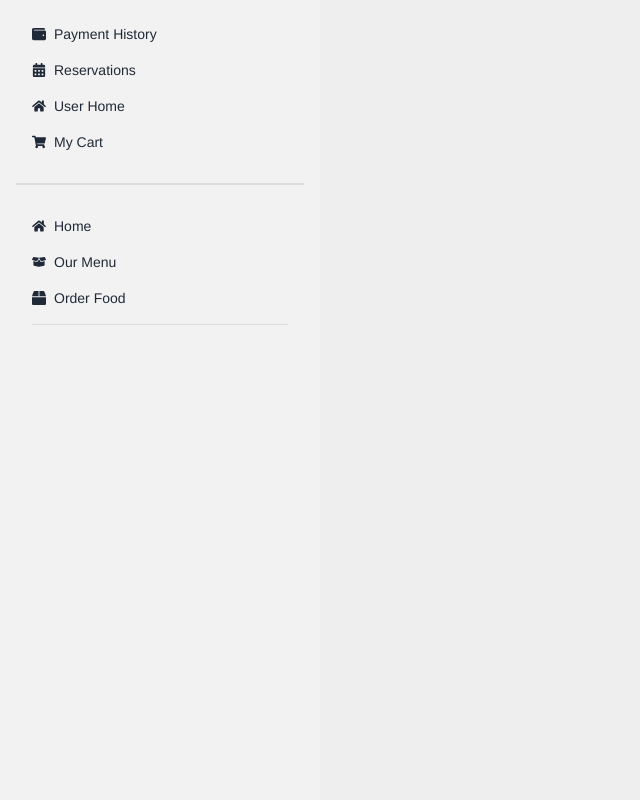
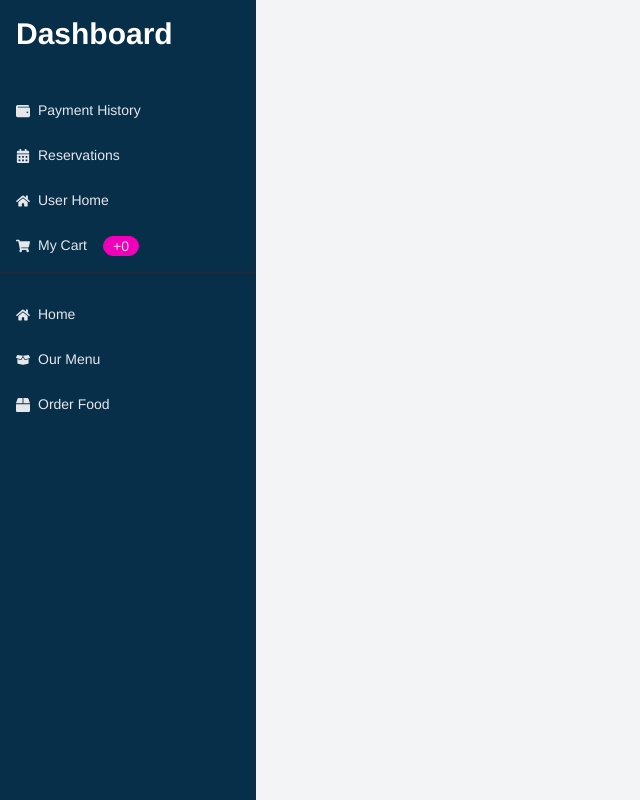
Before and after one commit to deadmanShadow/Thai-the-KNOT-Asian-Kitchen, a React (Vite) app: page /dashboard in a window 1280 px wide. Shown: the whole page, without its empty margins (0-640 px from the left). Built offline with nearby package versions, Linux system fonts and the light colour scheme; no server answers.

Commit message:
dashboard added

```diff
--- a/src/Layout/Dashboard/Dashboard.jsx
+++ b/src/Layout/Dashboard/Dashboard.jsx
@@ -1,31 +1,97 @@
 import React from 'react';
-import { Link, Outlet } from 'react-router-dom';
-import { FaShoppingCart, FaWallet, FaCalendarAlt, FaHome, FaBox, FaBoxOpen } from 'react-icons/fa';
+import { NavLink, Outlet } from 'react-router-dom';
+import {
+    FaShoppingCart,
+    FaWallet,
+    FaCalendarAlt,
+    FaHome,
+    FaBox,
+    FaBoxOpen,
+} from 'react-icons/fa';
+import useCart from '../../hooks/useCart';
+
 const Dashboard = () => {
+    const [cart] = useCart();
     return (
-        <div className="drawer lg:drawer-open">
-            <input id="my-drawer-2" type="checkbox" className="drawer-toggle" />
-            <div className="drawer-content flex flex-col items-center justify-center">
-                <Outlet></Outlet>
-                <label htmlFor="my-drawer-2" className="btn btn-primary drawer-button lg:hidden">Open drawer</label>
+        <div className="flex h-screen">
+            {/* Sidebar */}
+            <aside className="w-64 bg-sky-950 text-white">
+                <div className="p-4">
+                    <h1 className="text-3xl font-semibold">Dashboard</h1>
+                </div>
+                <ul className="space-y-2 mt-6">
+                    <li>
+                        <NavLink
+                            to="/dashboard/payment"
+                            className="flex items-center px-4 py-2 text-gray-200 hover:bg-blue-800"
+                        >
+                            <FaWallet className="mr-2" />
+                            Payment History
+                        </NavLink>
+                    </li>
+                    <li>
+                        <NavLink
+                            to="/dashboard/reservations"
+                            className="flex items-center px-4 py-2 text-gray-200 hover:bg-blue-800"
+                        >
+                            <FaCalendarAlt className="mr-2" />
+                            Reservations
+                        </NavLink>
+                    </li>
+                    <li>
+                        <NavLink
+                            to="/dashboard/home"
+                            className="flex items-center px-4 py-2 text-gray-200 hover:bg-blue-800"
+                        >
+                            <FaHome className="mr-2" />
+                            User Home
+                        </NavLink>
+                    </li>
+                    <li>
+                        <NavLink
+                            to="/dashboard/mycart"
+                            className="flex items-center px-4 py-2 text-gray-200 hover:bg-blue-800"
+                        >
+                            <FaShoppingCart className="mr-2" />
+                            My Cart
+                            <span className="ms-4 badge badge-secondary">+{cart?.length || 0}</span>
+                        </NavLink>
+                    </li>
+                    <div className="divider my-4 border-t border-gray-800"></div>
+                    <li>
+                        <NavLink
+                            to="/"
+                            className="flex items-center px-4 py-2 text-gray-200 hover:bg-blue-800"
+                        >
+                            <FaHome className="mr-2" />
+                            Home
+                        </NavLink>
+                    </li>
+                    <li>
+                        <NavLink
+                            to="/menu"
+                            className="flex items-center px-4 py-2 text-gray-200 hover:bg-blue-800"
+                        >
+                            <FaBoxOpen className="mr-2" />
+                            Our Menu
+                        </NavLink>
+                    </li>
+                    <li>
+                        <NavLink
+                            to="/order"
+                            className="flex items-center px-4 py-2 text-gray-200 hover:bg-blue-800"
+                        >
+                            <FaBox className="mr-2" />
+                            Order Food
+                        </NavLink>
+                    </li>
+                </ul>
+            </aside>
 
-            </div>
-            <div className="drawer-side">
-                <label htmlFor="my-drawer-2" className="drawer-overlay"></label>
-                <ul className="menu p-4 w-80 min-h-full bg-base-200 text-base-content">
-                    {/* Sidebar content here */}
-                    <li><Link><FaWallet /> Payment History</Link></li>
-                    <li><Link><FaCalendarAlt /> Reservations</Link></li>
-                    <li><Link><FaHome /> User Home</Link></li>
-                    <li><Link><FaShoppingCart /> My Cart</Link></li>
-                    <div className='divider'></div>
-                    <li><Link to='/'><FaHome /> Home</Link></li>
-                    <li><Link to='/menu'><FaBoxOpen /> Our Menu</Link></li>
-                    <li><Link to='/order'><FaBox /> Order Food</Link></li>
-                    <li></li>
-                </ul>
-
-            </div>
+            {/* Main Content */}
+            <main className="flex-grow p-4 bg-gray-100">
+                <Outlet />
+            </main>
         </div>
     );
 };
--- a/src/index.css
+++ b/src/index.css
@@ -1,3 +1,7 @@
 @tailwind base;
 @tailwind components;
 @tailwind utilities;
+
+.drawer-side a.active {
+    color: red;
+}
--- a/src/pages/Dashboard/MyCart/MyCart.jsx
+++ b/src/pages/Dashboard/MyCart/MyCart.jsx
@@ -1,8 +1,91 @@
+import { Helmet } from "react-helmet-async";
+import { FaTrashAlt } from "react-icons/fa";
+import Swal from "sweetalert2";
+import useCart from "../../../hooks/useCart";
 
 const MyCart = () => {
+    const [cart, refetch] = useCart();
+    console.log(cart);
+    const total = cart.reduce((sum, item) => item.price + sum, 0).toFixed(2);
+
+    const handleDelete = item => {
+        Swal.fire({
+            title: 'Are you sure?',
+            text: "You won't be able to revert this!",
+            icon: 'warning',
+            showCancelButton: true,
+            confirmButtonColor: '#3085d6',
+            cancelButtonColor: '#d33',
+            confirmButtonText: 'Yes, delete it!'
+        }).then((result) => {
+            if (result.isConfirmed) {
+                fetch(`http://localhost:5000/carts/${item._id}`, {
+                    method: 'DELETE'
+                })
+                    .then(res => res.json())
+                    .then(data => {
+                        if (data.deletedCount > 0) {
+                            refetch();
+                            Swal.fire(
+                                'Deleted!',
+                                'Your food has been deleted.',
+                                'success'
+                            )
+                        }
+                    })
+            }
+        })
+    }
+
     return (
-        <div>
-            <h2>My cart</h2>
+        <div className="w-full">
+            <Helmet>
+                <title>KNOT | CART</title>
+            </Helmet>
+            <div className="uppercase font-semibold h-[60px] flex justify-evenly items-center">
+                <h3 className="text-3xl">Total Items: {cart.length}</h3>
+                <h3 className="text-3xl">Total Price: ${total}</h3>
+                <button className="btn btn-warning btn-sm">PAY</button>
+            </div>
+            <div className="overflow-x-auto w-full">
+                <table className="table w-full">
+                    {/* head */}
+                    <thead>
+                        <tr>
+                            <th>#</th>
+                            <th>Food</th>
+                            <th>Item Name</th>
+                            <th>Price</th>
+                            <th>Action</th>
+                        </tr>
+                    </thead>
+                    <tbody>
+                        {
+                            cart.map((item, index) => <tr
+                                key={item._id}
+                            >
+                                <td>
+                                    {index + 1}
+                                </td>
+                                <td>
+                                    <div className="avatar">
+                                        <div className="mask mask-squircle w-12 h-12">
+                                            <img src={item.image} alt="Avatar Tailwind CSS Component" />
+                                        </div>
+                                    </div>
+                                </td>
+                                <td>
+                                    {item.name}
+                                </td>
+                                <td className="text-end">${item.price}</td>
+                                <td>
+                                    <button onClick={() => handleDelete(item)} className="btn btn-ghost bg-red-600  text-white"><FaTrashAlt></FaTrashAlt></button>
+                                </td>
+                            </tr>)
+                        }
+                    </tbody>
+                </table>
+            </div>
         </div>
     );
 };
```
